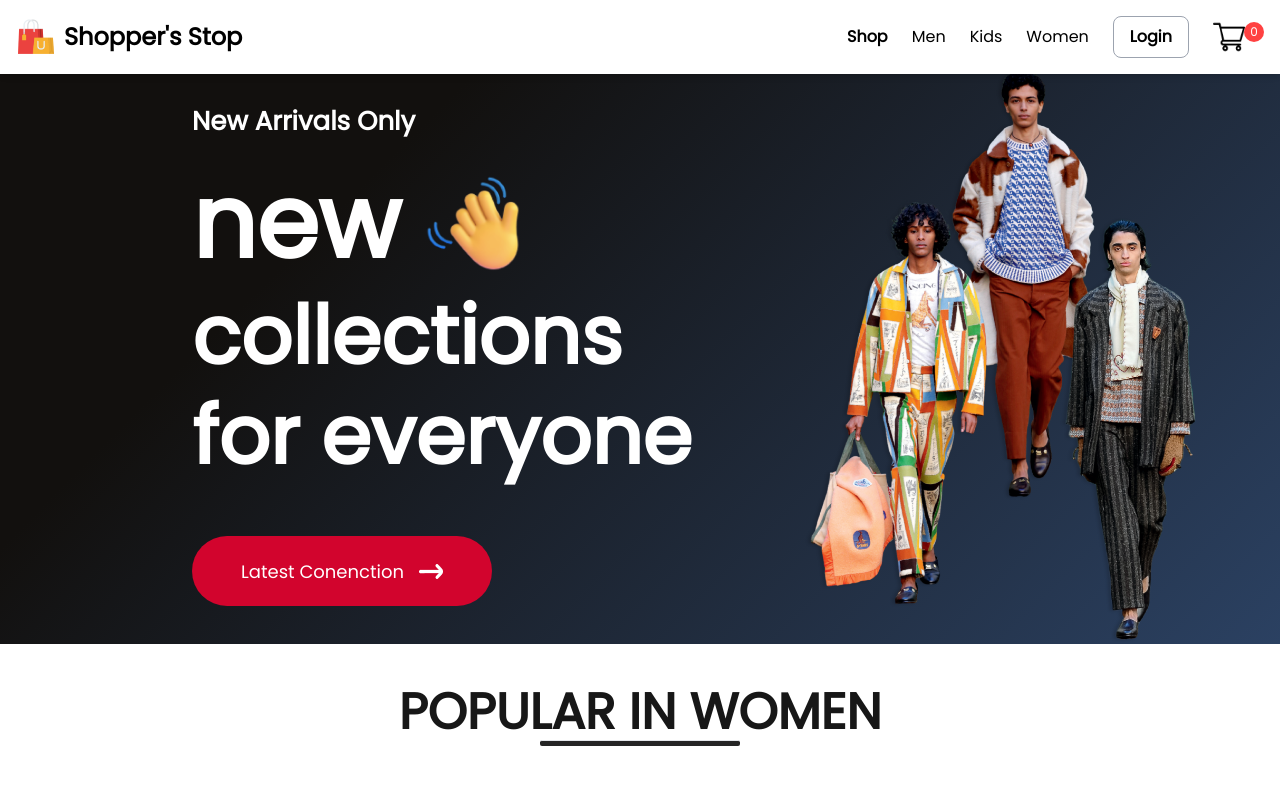
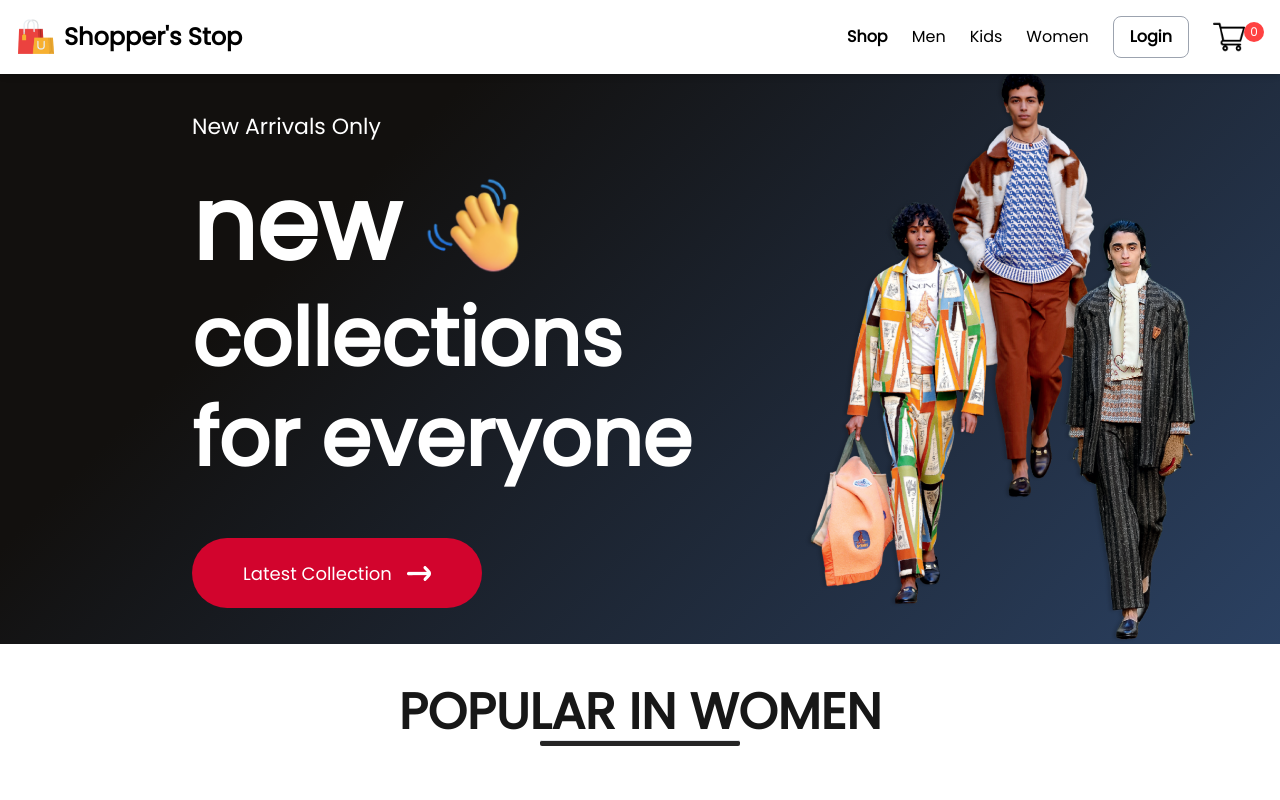
Before and after one commit to imadityayadav/frontend, a React (Create React App) app: page / in a window 1280 px wide. Shown: the top 800 px of the page. Built offline with nearby package versions, Linux system fonts and the light colour scheme.

Commit message:
Refactor Hero component layout and styles

```diff
--- a/src/components/Hero.jsx
+++ b/src/components/Hero.jsx
@@ -5,30 +5,46 @@ import heroimg from './assets/heroimg3.png';
 
 const Hero = () => {
     return (
-        <div className='gradeint flex flex-col md:flex-row w-full'>
+      <div className="gradeint flex flex-col md:flex-row w-full">
         {/* Left Side */}
-            <div className='flex flex-col justify-center gap-5 md:pl-36 lg:pl-48 w-full md:w-3/5 px-5'>
-                <h2 className='text-white text-[22px] md:text-[26px] font-semibold'>New Arrivals Only</h2>
-                <div className='flex flex-col leading-tight'>
-                    <div className='flex items-center gap-5'>
-                        <p className='text-[60px] md:text-[80px] lg:text-[100px] font-bold text-white'>new</p>
-                        <img className='w-[60px] md:w-[105px]' src={hand} alt="Hand Icon" />
+        <div className="flex flex-col justify-center gap-5 md:pl-36 lg:pl-48 w-full md:w-3/5 px-5 pt-10">
+          <h2 className="text-white text-[22px] md:text-[26px]font-semibold text-center lg:text-left">
+            New Arrivals Only
+          </h2>
+          <div className="flex flex-col justify-center items-center leading-tight lg:justify-start lg:items-start">
+            <div className="flex items-center gap-5 ">
+              <p className="text-[60px] md:text-[80px] lg:text-[100px] font-bold text-white">
+                new
+              </p>
+              <img
+                className="w-[60px] md:w-[105px]"
+                src={hand}
+                alt="Hand Icon"
+              />
             </div>
-                    <span className='text-[40px] md:text-[60px] lg:text-[80px] font-bold text-white'>collections</span>
-                    <span className='text-[40px] md:text-[60px] lg:text-[80px] font-bold text-white'>for everyone</span>
+            <span className="text-[40px] md:text-[60px] lg:text-[80px] font-bold text-white">
+              collections
+            </span>
+            <span className="text-[40px] md:text-[60px] lg:text-[80px] font-bold text-white">
+              for everyone
+            </span>
           </div>
-                <button className='flex justify-center items-center gap-[15px] w-[300px] h-[70px] rounded-full text-white border-black bg-[#D2042D] hover:bg-black mt-[30px] text-[18px] font-large'>Latest Conenction
+          <button className="flex justify-center items-center gap-[15px] w-[290px] h-[70px] rounded-full text-white border-black bg-[#D2042D] hover:bg-black my-[30px] text-[18px] font-large">
+            Latest Collection
             <div>
-                            <img className='' src={arrow} alt="" />
+              <img className="" src={arrow} alt="" />
             </div>
           </button>
         </div>
 
         {/* Right Side - Hero Image */}
-            <div className='hero-right w-full md:w-2/5 flex justify-center'>
-                <img className='w-full h-auto max-w-[600px]' src={heroimg} alt="Hero" />
+        <div className="hero-right w-full md:w-2/5 flex justify-center">
+          <img
+            className="w-full h-auto max-w-[600px]"
+            src={heroimg}
+            alt="Hero"
+          />
         </div>
-
       </div>
     );
 };
```
Lines whose indentation alone changed are shown as unchanged.
